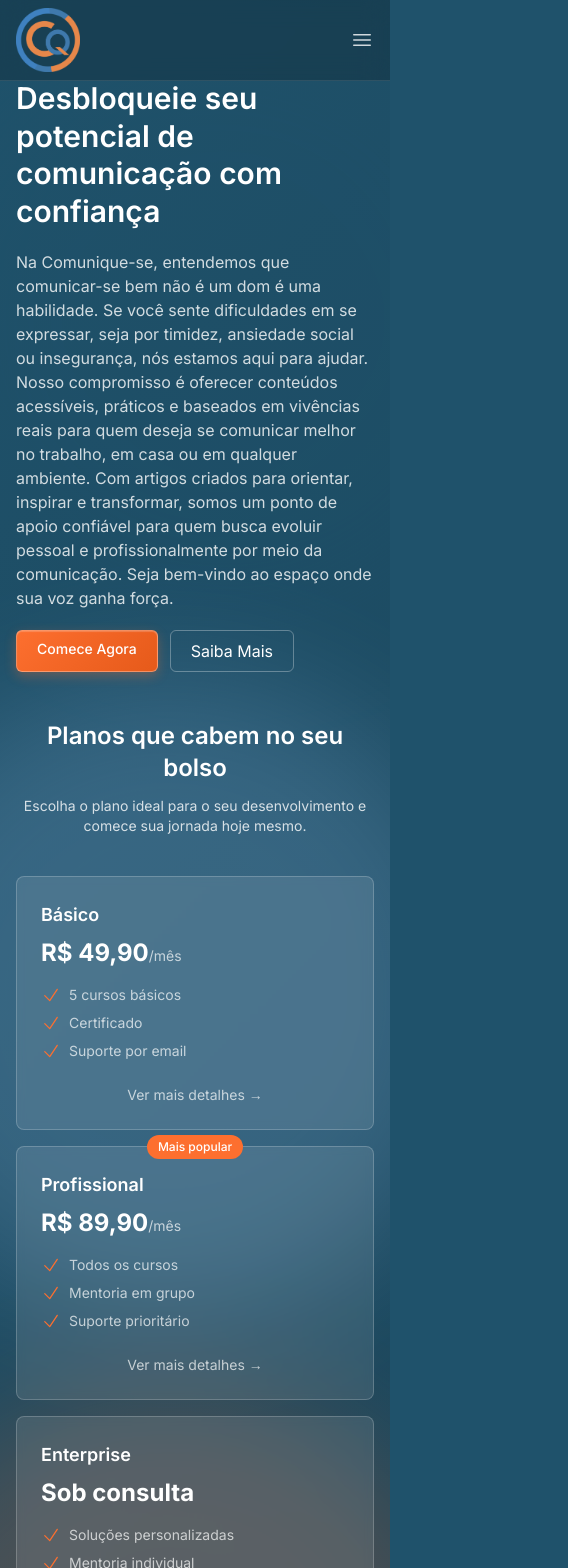
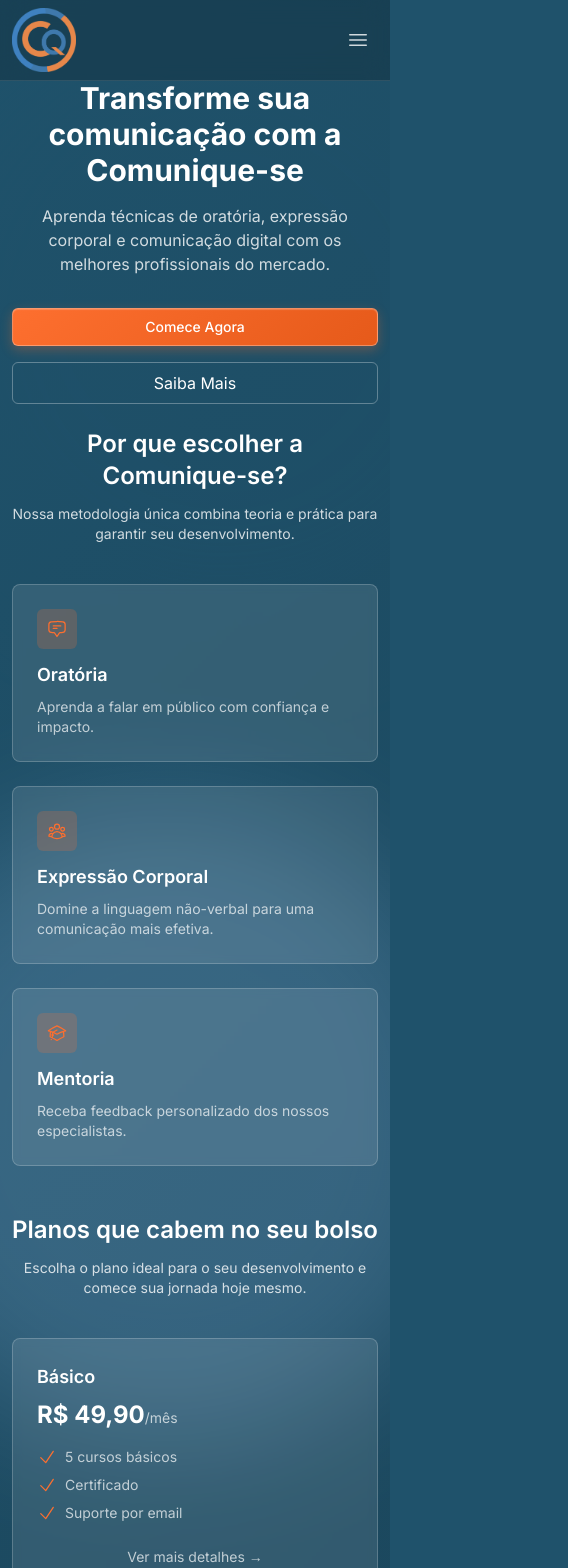
Before and after one commit to lucasbglalves/testesit, a Next.js app: page / in a window 390 px wide. Shown: the top 1568 px of the page, 568 px wide, since content can reach past the window. Built offline with nearby package versions, Linux system fonts and the light colour scheme.

Commit message:
responsividade do corpo02

```diff
--- a/src/app/dashboard/cursos/[id]/page.tsx
+++ b/src/app/dashboard/cursos/[id]/page.tsx
@@ -336,7 +336,7 @@
 
       <Header />
 
-      <div className="container px-4 py-12">
+      <div className="container py-12">
         <div className="flex items-center gap-2 text-white/60 mb-6">
           <button onClick={() => router.push('/dashboard')} className="hover:text-white transition-colors">
             Dashboard
@@ -345,7 +345,7 @@
           <span className="text-white">{courseData.title}</span>
         </div>
 
-        <div className="grid grid-cols-1 md:grid-cols-4 gap-6">
+        <div className="grid md:grid-cols-4 gap-6">
           {/* Sidebar com módulos */}
           <div className="md:col-span-1">
             <div className="bg-black/40 rounded-lg border border-white/10 p-4">
--- a/src/app/globals.css
+++ b/src/app/globals.css
@@ -272,3 +272,77 @@
   box-shadow: 0 6px 16px rgba(253, 111, 47, 0.4),
               inset 0 1px 1px rgba(255, 255, 255, 0.2);
 }
+
+/* Ajustes de responsividade */
+@media (max-width: 768px) {
+  .container {
+    padding: 0 1rem;
+  }
+
+  .page-content {
+    padding-top: 5rem;
+  }
+
+  .glass-button {
+    width: 100%;
+    text-align: center;
+  }
+
+  .grid {
+    grid-template-columns: 1fr !important;
+  }
+
+  .flex-row {
+    flex-direction: column;
+  }
+
+  .text-center {
+    text-align: center;
+  }
+
+  .items-center {
+    align-items: center;
+  }
+
+  .justify-center {
+    justify-content: center;
+  }
+
+  .gap-8 {
+    gap: 1.5rem;
+  }
+
+  .py-12 {
+    padding-top: 2rem;
+    padding-bottom: 2rem;
+  }
+
+  .px-4 {
+    padding-left: 1rem;
+    padding-right: 1rem;
+  }
+}
+
+/* Ajustes para telas muito pequenas */
+@media (max-width: 480px) {
+  .container {
+    padding: 0 0.75rem;
+  }
+
+  .text-2xl {
+    font-size: 1.5rem;
+  }
+
+  .text-xl {
+    font-size: 1.25rem;
+  }
+
+  .text-lg {
+    font-size: 1.125rem;
+  }
+
+  .py-12 {
+    padding-top: 1.5rem;
+    padding-bottom: 1.5rem;
+  }
+}
--- a/src/app/page.tsx
+++ b/src/app/page.tsx
@@ -2,7 +2,8 @@
 
 import Link from 'next/link'
 import Header from '@/components/Header'
-import { ChatBubbleBottomCenterTextIcon, CheckIcon } from '@heroicons/react/24/outline'
+import { ChatBubbleBottomCenterTextIcon, CheckIcon, UserGroupIcon, AcademicCapIcon } from '@heroicons/react/24/outline'
+import Image from 'next/image'
 
 export default function Home() {
   return (
@@ -17,37 +18,78 @@
       <Header />
 
       {/* Hero Section */}
-      <section className="container mx-auto px-4 py-12 md:py-20">
+      <section className="container mx-auto px-4 py-8 md:py-20">
         <div className="grid md:grid-cols-2 gap-8 items-center">
-          <div className="space-y-5">
-            <h1 className="text-3xl md:text-4xl font-semibold leading-tight">
-              <span className="text-white">
-                Desbloqueie seu potencial de comunicação com confiança
-              </span>
+          <div className="text-center md:text-left">
+            <h1 className="text-3xl md:text-4xl font-bold text-white mb-4">
+              Transforme sua comunicação com a Comunique-se
             </h1>
-            <p className="text-base text-white/80">
-              Na Comunique-se, entendemos que comunicar-se bem não é um dom é uma habilidade. Se você sente dificuldades em se expressar, seja por timidez, ansiedade social ou insegurança, nós estamos aqui para ajudar.
-              Nosso compromisso é oferecer conteúdos acessíveis, práticos e baseados em vivências reais para quem deseja se comunicar melhor no trabalho, em casa ou em qualquer ambiente. Com artigos criados para orientar, inspirar e transformar, somos um ponto de apoio confiável para quem busca evoluir pessoal e profissionalmente por meio da comunicação.
-              Seja bem-vindo ao espaço onde sua voz ganha força.
+            <p className="text-white/80 text-base md:text-lg mb-8">
+              Aprenda técnicas de oratória, expressão corporal e comunicação digital com os melhores profissionais do mercado.
             </p>
-            <div className="flex gap-3">
-              <Link
-                href="/cadastro"
-                className="glass-button"
-              >
+            <div className="flex flex-col sm:flex-row gap-4 justify-center md:justify-start">
+              <Link href="/cadastro" className="glass-button">
                 Comece Agora
               </Link>
               <Link
                 href="/sobre"
-                className="px-5 py-2 rounded-md text-white border border-white/30 hover:bg-white/10 transition-all duration-200"
+                className="px-5 py-2 rounded-md text-white border border-white/30 hover:bg-white/10 transition-all duration-200 text-center"
               >
                 Saiba Mais
               </Link>
             </div>
           </div>
-          <div className="backdrop-blur-sm bg-white/10 rounded-lg aspect-video relative overflow-hidden border border-white/20 hidden md:block">
-            <div className="absolute inset-0 flex items-center justify-center">
-              <ChatBubbleBottomCenterTextIcon className="w-20 h-20 text-[#FD6F2F]/30" />
+          <div className="hidden md:block">
+            <Image
+              src="/images/hero-image.png"
+              alt="Comunicação efetiva"
+              width={600}
+              height={400}
+              className="rounded-lg"
+            />
+          </div>
+        </div>
+      </section>
+
+      {/* Features Section */}
+      <section className="py-12">
+        <div className="container mx-auto px-4">
+          <div className="text-center mb-10">
+            <h2 className="text-2xl md:text-3xl font-semibold text-white mb-3">Por que escolher a Comunique-se?</h2>
+            <p className="text-white/80 max-w-2xl mx-auto text-sm md:text-base">
+              Nossa metodologia única combina teoria e prática para garantir seu desenvolvimento.
+            </p>
+          </div>
+
+          <div className="grid md:grid-cols-3 gap-6 max-w-5xl mx-auto">
+            <div className="backdrop-blur-sm bg-white/10 rounded-lg p-6 border border-white/20">
+              <div className="icon-container">
+                <ChatBubbleBottomCenterTextIcon className="w-6 h-6" />
+              </div>
+              <h3 className="text-lg font-semibold text-white mb-2">Oratória</h3>
+              <p className="text-white/70 text-sm">
+                Aprenda a falar em público com confiança e impacto.
+              </p>
+            </div>
+
+            <div className="backdrop-blur-sm bg-white/10 rounded-lg p-6 border border-white/20">
+              <div className="icon-container">
+                <UserGroupIcon className="w-6 h-6" />
+              </div>
+              <h3 className="text-lg font-semibold text-white mb-2">Expressão Corporal</h3>
+              <p className="text-white/70 text-sm">
+                Domine a linguagem não-verbal para uma comunicação mais efetiva.
+              </p>
+            </div>
+
+            <div className="backdrop-blur-sm bg-white/10 rounded-lg p-6 border border-white/20">
+              <div className="icon-container">
+                <AcademicCapIcon className="w-6 h-6" />
+              </div>
+              <h3 className="text-lg font-semibold text-white mb-2">Mentoria</h3>
+              <p className="text-white/70 text-sm">
+                Receba feedback personalizado dos nossos especialistas.
+              </p>
             </div>
           </div>
         </div>
--- a/src/components/Header.tsx
+++ b/src/components/Header.tsx
@@ -75,7 +75,7 @@
 
           {/* Menu Mobile */}
           <button
-            className="md:hidden text-white"
+            className="md:hidden text-white p-2 hover:bg-white/10 rounded-lg transition-colors"
             onClick={() => setIsMenuOpen(!isMenuOpen)}
           >
             {isMenuOpen ? (
@@ -88,32 +88,32 @@
 
         {/* Menu Mobile Dropdown */}
         {isMenuOpen && (
-          <div className="md:hidden py-4">
-            <nav className="flex flex-col gap-4">
+          <div className="md:hidden py-4 border-t border-white/10">
+            <nav className="flex flex-col gap-4 px-4">
               <Link
                 href="/sobre"
-                className="text-white/80 hover:text-white transition-colors"
+                className="text-white/80 hover:text-white transition-colors py-2"
                 onClick={() => setIsMenuOpen(false)}
               >
                 Sobre
               </Link>
               <Link
                 href="/pricing"
-                className="text-white/80 hover:text-white transition-colors"
+                className="text-white/80 hover:text-white transition-colors py-2"
                 onClick={() => setIsMenuOpen(false)}
               >
                 Preços
               </Link>
               <Link
                 href="/professores"
-                className="text-white/80 hover:text-white transition-colors"
+                className="text-white/80 hover:text-white transition-colors py-2"
                 onClick={() => setIsMenuOpen(false)}
               >
                 Professores
               </Link>
               <Link
                 href="/contato"
-                className="text-white/80 hover:text-white transition-colors"
+                className="text-white/80 hover:text-white transition-colors py-2"
                 onClick={() => setIsMenuOpen(false)}
               >
                 Contato
@@ -122,7 +122,7 @@
                 <>
                   <Link
                     href="/dashboard"
-                    className="text-[#FD6F2F] hover:text-[#e65a1a] transition-colors"
+                    className="text-[#FD6F2F] hover:text-[#e65a1a] transition-colors py-2"
                     onClick={() => setIsMenuOpen(false)}
                   >
                     Dashboard
@@ -132,7 +132,7 @@
                       handleLogout()
                       setIsMenuOpen(false)
                     }}
-                    className="glass-button"
+                    className="glass-button w-full text-center"
                   >
                     Sair
                   </button>
@@ -140,7 +140,7 @@
               ) : (
                 <Link
                   href="/login"
-                  className="glass-button"
+                  className="glass-button w-full text-center"
                   onClick={() => setIsMenuOpen(false)}
                 >
                   Entrar
```
